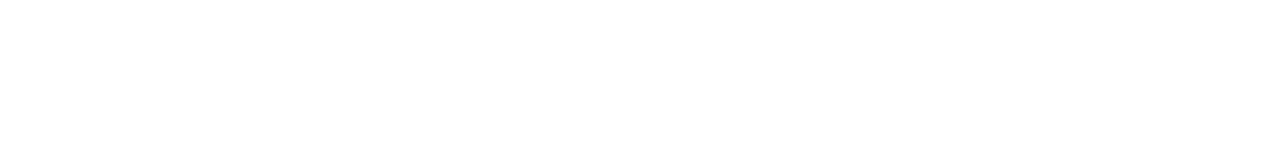
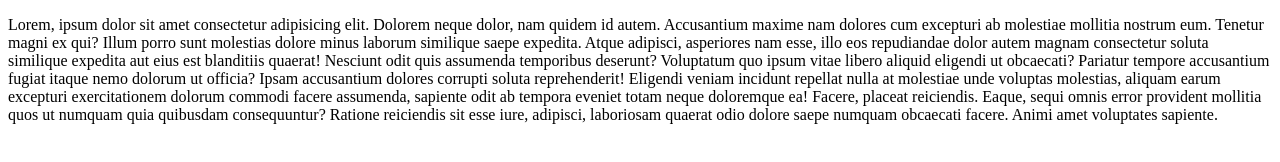
Before and after one commit to muhammetemin18/Deneme, a plain HTML site: page index.html in a window 1280 px wide. Drawn offline with Linux system fonts and the light colour scheme.

Commit message:
muhammet_ilk

```diff
--- a/index.html
+++ b/index.html
@@ -6,6 +6,12 @@
     <title>Document</title>
 </head>
 <body>
-
+    <div>
+        <p>Lorem, ipsum dolor sit amet consectetur adipisicing elit. Dolorem neque dolor, nam quidem id autem. Accusantium maxime nam dolores cum excepturi ab molestiae mollitia nostrum eum. Tenetur magni ex qui?
+        Illum porro sunt molestias dolore minus laborum similique saepe expedita. Atque adipisci, asperiores nam esse, illo eos repudiandae dolor autem magnam consectetur soluta similique expedita aut eius est blanditiis quaerat!
+        Nesciunt odit quis assumenda temporibus deserunt? Voluptatum quo ipsum vitae libero aliquid eligendi ut obcaecati? Pariatur tempore accusantium fugiat itaque nemo dolorum ut officia? Ipsam accusantium dolores corrupti soluta reprehenderit!
+        Eligendi veniam incidunt repellat nulla at molestiae unde voluptas molestias, aliquam earum excepturi exercitationem dolorum commodi facere assumenda, sapiente odit ab tempora eveniet totam neque doloremque ea! Facere, placeat reiciendis.
+        Eaque, sequi omnis error provident mollitia quos ut numquam quia quibusdam consequuntur? Ratione reiciendis sit esse iure, adipisci, laboriosam quaerat odio dolore saepe numquam obcaecati facere. Animi amet voluptates sapiente.</p>
+    </div>
 </body>
 </html>
```
